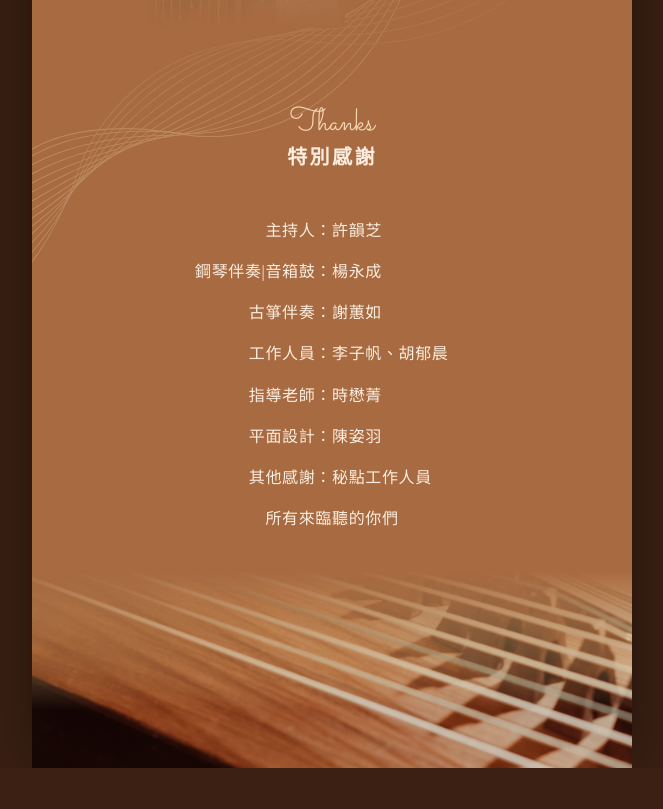
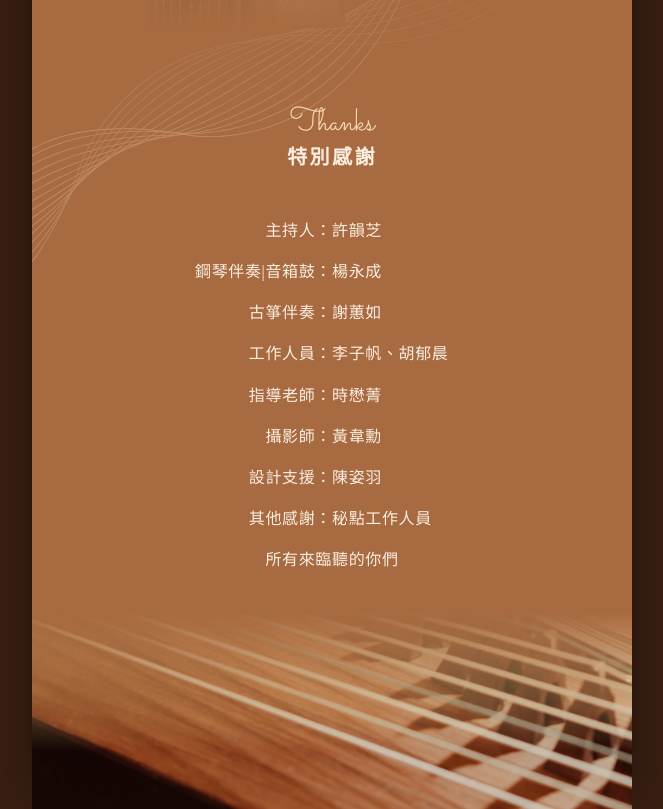
Before and after one commit to sweetxina30/una-guzheng-solo-concert, a plain HTML site: page index.html in a window 1280 px wide. Shown: the part 1535-2344 px from the top of the page, without its empty margins (308-971 px from the left). Before the commit the page ends 2303 px from the top, so only its background shows below. Drawn offline with Linux system fonts and the light colour scheme.

Commit message:
Add files via upload

```diff
--- a/index.html
+++ b/index.html
@@ -129,7 +129,8 @@ img{display:block;max-width:100%}
       <dt class="reveal" style="--d:0.19s">古箏伴奏：</dt><dd class="reveal" style="--d:0.19s">謝蕙如</dd>
       <dt class="reveal" style="--d:0.26s">工作人員：</dt><dd class="reveal" style="--d:0.26s">李子帆、胡郁晨</dd>
       <dt class="reveal" style="--d:0.33s">指導老師：</dt><dd class="reveal" style="--d:0.33s">時懋菁</dd>
-      <dt class="reveal" style="--d:0.40s">平面設計：</dt><dd class="reveal" style="--d:0.40s">陳姿羽</dd>
+      <dt class="reveal" style="--d:0.40s">攝影師：</dt><dd class="reveal" style="--d:0.40s">黃韋勳</dd>
+      <dt class="reveal" style="--d:0.40s">設計支援：</dt><dd class="reveal" style="--d:0.40s">陳姿羽</dd>
       <dt class="reveal" style="--d:0.47s">其他感謝：</dt><dd class="reveal" style="--d:0.47s">秘點工作人員</dd>
       <dd class="all reveal" style="--d:.54s">所有來臨聽的你們</dd>
     </dl>
```
